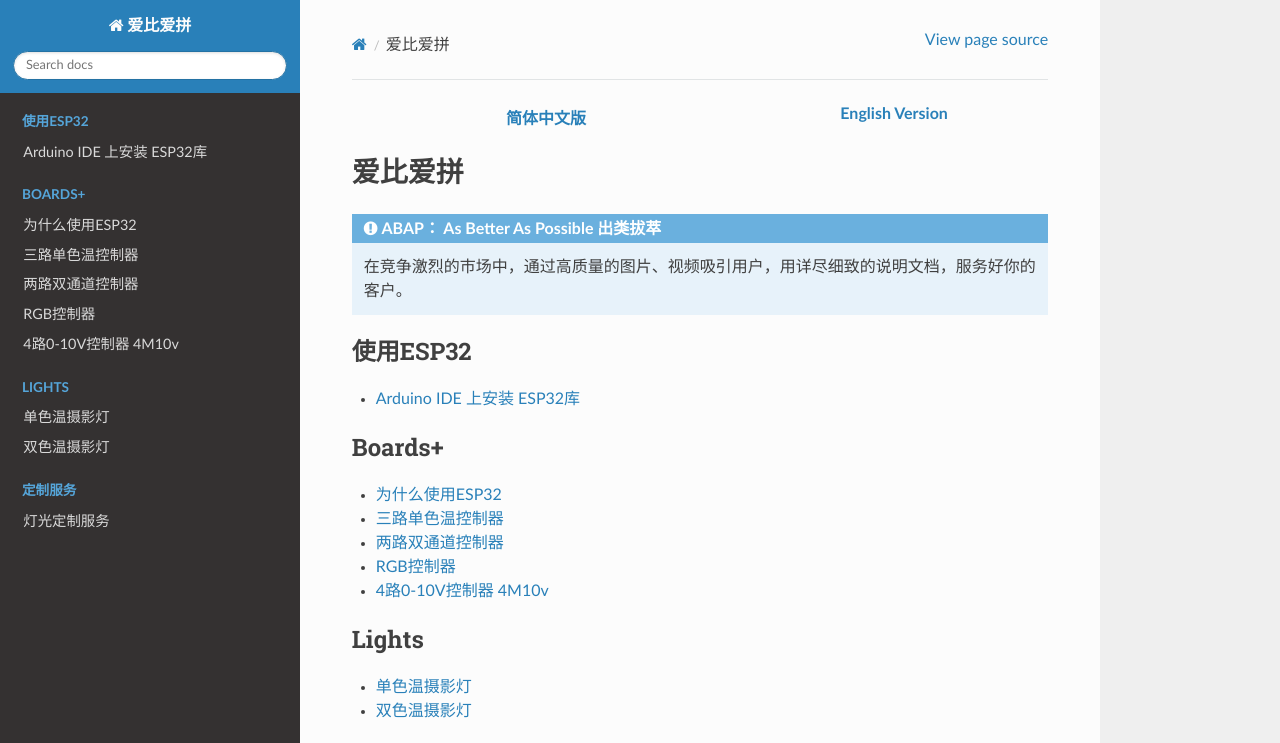
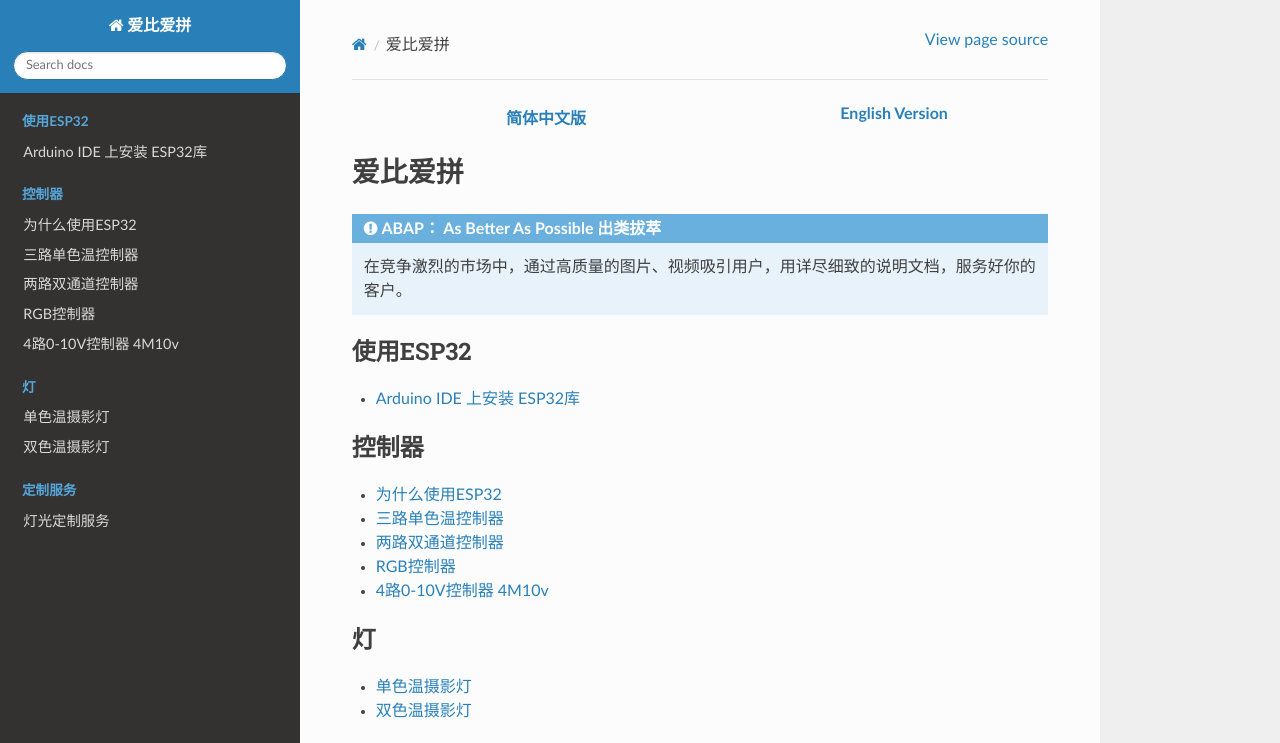
Before and after one commit to paultang/abapweb, a Sphinx documentation site: the page built from source/index.rst, in a window 1280 px wide and 1396 px high. Shown: the top 743 px of the window. Built offline with Sphinx 7.4.7 and the Read the Docs theme 2.0.0, drawn with Linux system fonts in a browser that asks for light colours.

Commit message:
Update index.rst

```diff
--- a/source/index.rst
+++ b/source/index.rst
@@ -33,13 +33,13 @@
 
 .. toctree::
    :maxdepth: 2
-   :caption: Boards+
+   :caption: 控制器
 
    controler
 
 .. toctree::
    :maxdepth: 2
-   :caption: Lights
+   :caption: 灯
 
    lights
 
```
